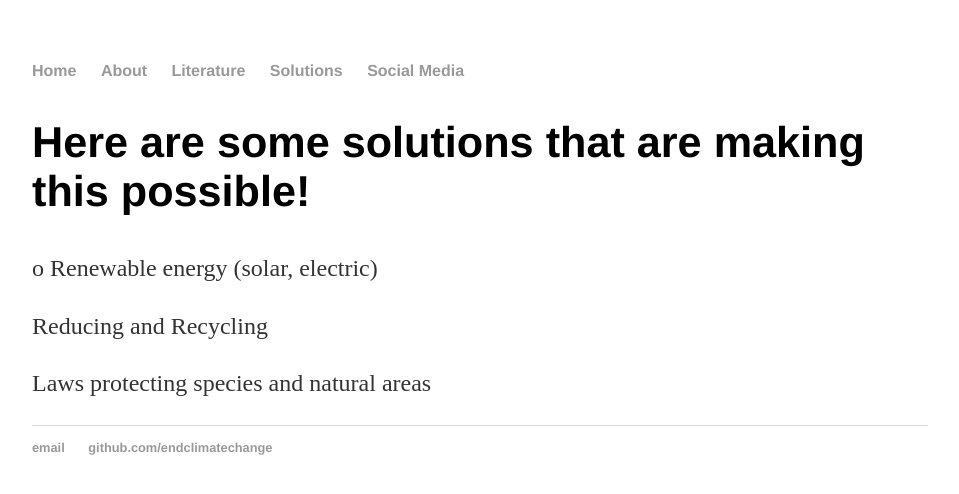
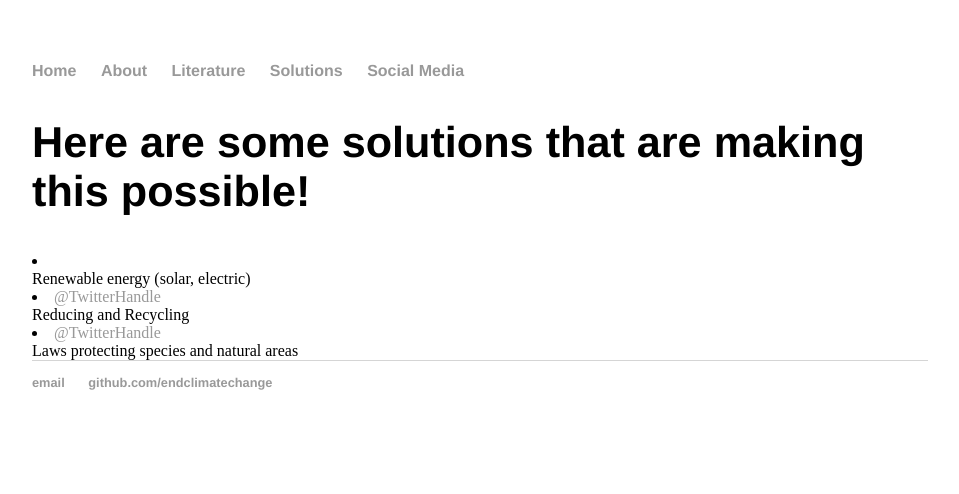
Before and after one commit to endclimatechange/endclimatechange.github.io, a Jekyll site: the page built from blog/index.html, in a window 1280 px wide. Shown: the top 494 px of the page, without its empty margins (160-1119 px from the left). Built offline with Jekyll 4.4.1, drawn with Linux system fonts in a browser that asks for light colours.

Commit message:
Update index.html

```diff
--- a/blog/index.html
+++ b/blog/index.html
@@ -5,9 +5,9 @@ title: Hank Quinlan's Blog
 
 	<h2>Here are some solutions that are making this possible!</h2>
 
-<p>o Renewable energy (solar, electric)</p>
-<p> Reducing and Recycling</p>
-<p> Laws protecting species and natural areas </p>
+<li></li> Renewable energy (solar, electric)</li>
+<li><a href="#">@TwitterHandle</a></li> Reducing and Recycling</li>
+<li><a href="#">@TwitterHandle</a></li> Laws protecting species and natural areas </li>
 
 
 <!--
```
